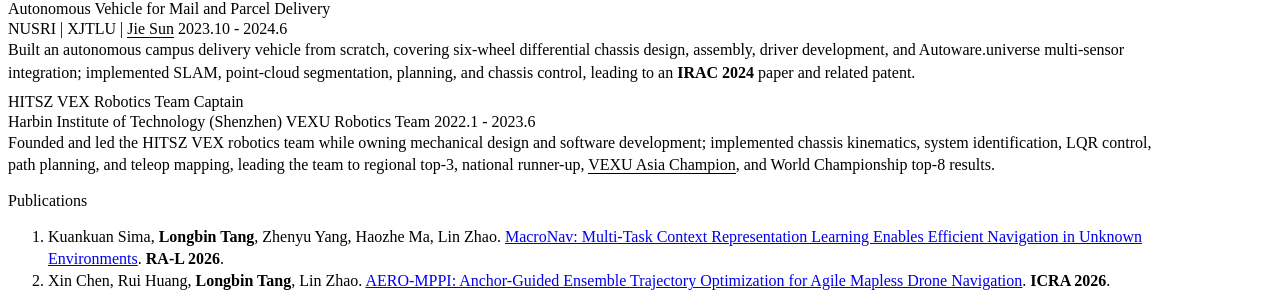
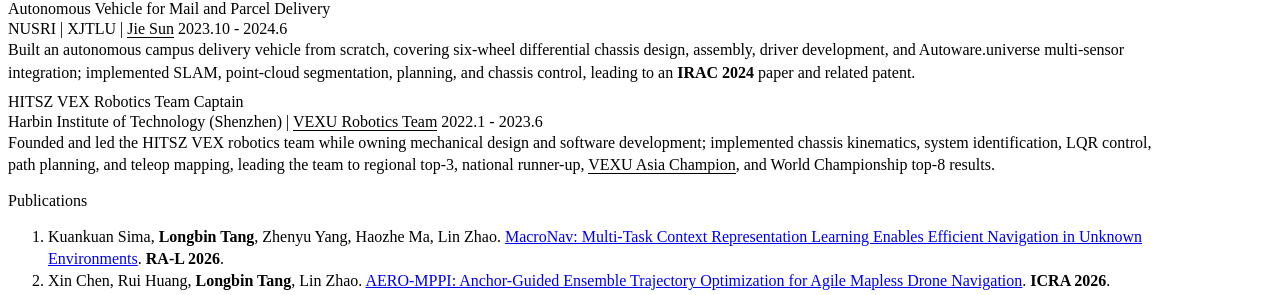
Before and after one commit to TangLongbin/longbin.tech, a Jekyll site: the page built from pages/cv.md, in a window 1280 px wide and 900 px high, scrolled down 3926 px. Shown: the part 440-735 px from the top of the window. Built offline with Jekyll 4.4.1, drawn with Linux system fonts in a browser that asks for light colours; a style sheet for code colours, icons or effects is not loaded; part of the change alters nothing that is shown; some of the changed text lies outside the part shown.

```diff
--- a/_data/cv.yml
+++ b/_data/cv.yml
@@ -82,7 +82,7 @@
       details: "从零搭建园区无人配送车系统，负责六轮差速底盘设计、装配与驱动开发，接入 Autoware.universe 多传感器链路；实现 SLAM 建图定位、点云分割、路径规划与底盘控制，产出 <b>IRAC 2024</b> 论文及发明专利。"
       tech: ""
     - role: "HITSZ VEX 机器人队队长"
-      company: "哈尔滨工业大学（深圳）VEXU Robotics Team"
+      company: '哈尔滨工业大学（深圳）| <a href="https://space.bilibili.com/3493271458285683" target="_blank">VEXU Robotics Team</a>'
       time: "2022.1 - 2023.6"
       details: '从零组建并负责校 VEX 机器人队，兼任机械设计与程序开发；完成底盘运动学建模、系统辨识、LQR 控制、路径规划与遥控映射，带队获得区域赛前三、国赛第二、<a href="https://www.hitsz.edu.cn/news/2022/1228/c6a10246/page.htm" target="_blank">VEXU 亚洲冠军</a>、世界赛八强等成绩。'
       tech: ""
@@ -202,7 +202,7 @@
     details: "Built an autonomous campus delivery vehicle from scratch, covering six-wheel differential chassis design, assembly, driver development, and Autoware.universe multi-sensor integration; implemented SLAM, point-cloud segmentation, planning, and chassis control, leading to an <b>IRAC 2024</b> paper and related patent."
     tech: ""
   - role: "HITSZ VEX Robotics Team Captain"
-    company: "Harbin Institute of Technology (Shenzhen) VEXU Robotics Team"
+    company: 'Harbin Institute of Technology (Shenzhen) | <a href="https://space.bilibili.com/3493271458285683" target="_blank">VEXU Robotics Team</a>'
     time: "2022.1 - 2023.6"
     details: 'Founded and led the HITSZ VEX robotics team while owning mechanical design and software development; implemented chassis kinematics, system identification, LQR control, path planning, and teleop mapping, leading the team to regional top-3, national runner-up, <a href="https://www.hitsz.edu.cn/news/2022/1228/c6a10246/page.htm" target="_blank">VEXU Asia Champion</a>, and World Championship top-8 results.'
     tech: ""
```
